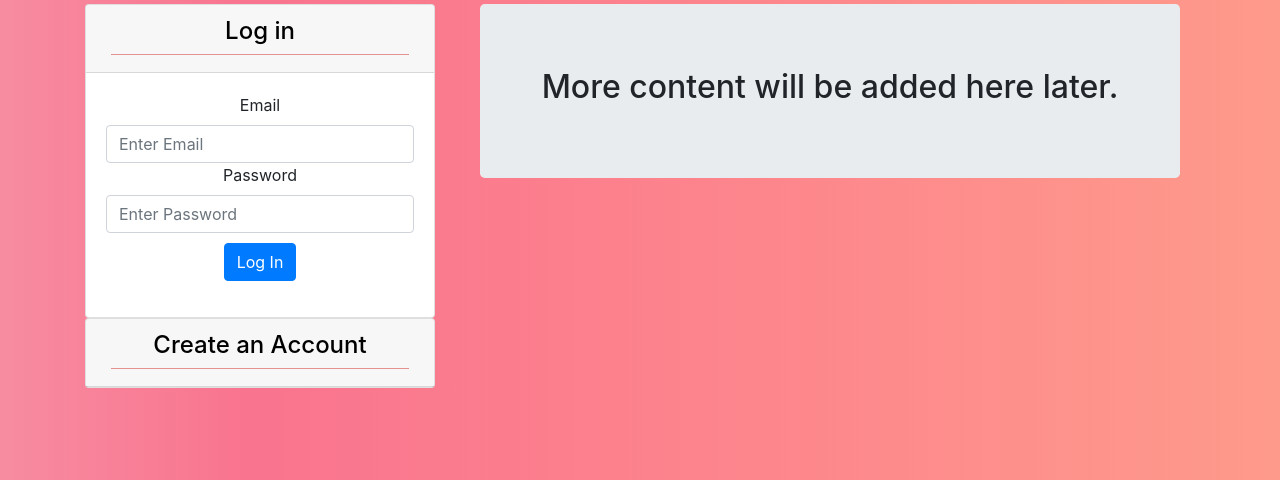
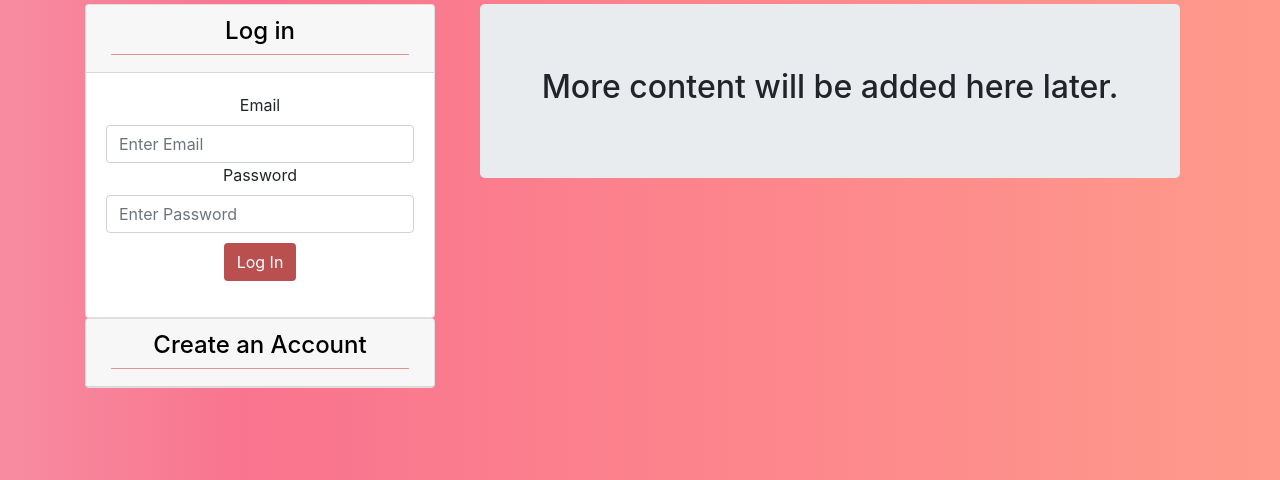
Before and after one commit to 1HectorAC/FlashCardHelper, a Flask app: page / in a window 1280 px wide. Shown: the part 301-781 px from the top of the page. Run offline with Flask 2, Linux system fonts and the light colour scheme; some libraries are stand-ins or nearby versions.

Commit message:
Added button styling in style.css and appiled some in home.html.

```diff
--- a/static/css/style.css
+++ b/static/css/style.css
@@ -28,3 +28,14 @@ body{
     margin:5px;
     background-color: #fda1a1;
 }
+
+.brownButton{
+    background-color: #b94f4f;
+    color:white;
+
+}
+.brownButton:hover{
+    background-color:rgb(234, 115, 115);
+    color:white;
+    text-decoration: none;
+  }
--- a/templates/home.html
+++ b/templates/home.html
@@ -31,7 +31,7 @@
                                 <input type="text" name="email" class="field form-control centerShortField" maxlength="32" placeholder="Enter Email" required>
                                 <label for="password">Password</label>
                                 <input type="password" name="password" class="field form-control centerShortField"  maxlength="32" placeholder="Enter Password" required>
-                                <input type="submit" value="Log In" class="btn btn-primary" style="margin-top: 10px;">
+                                <input type="submit" value="Log In" class="brownButton btn" style="margin-top: 10px;">
                                 <p class="error error--hidden"></p>
                             </form>
                         </div>
@@ -58,7 +58,7 @@
                                 <label for="password2">Re-Enter Password</label>
                                 <input type="password" name="password2" class="field form-control centerShortField" maxlength="32" placeholder="Enter Password Here" required>
                                 <div style="padding-top: 10px;">-->
-                                <input type="submit" value="Sign Up" class="btn btn-primary" style="margin-top:10px">
+                                <input type="submit" value="Sign Up" class="brownButton btn" style="margin-top:10px">
                                 <p class="error error--hidden"></p>
                             </form>
                         </div>
```
